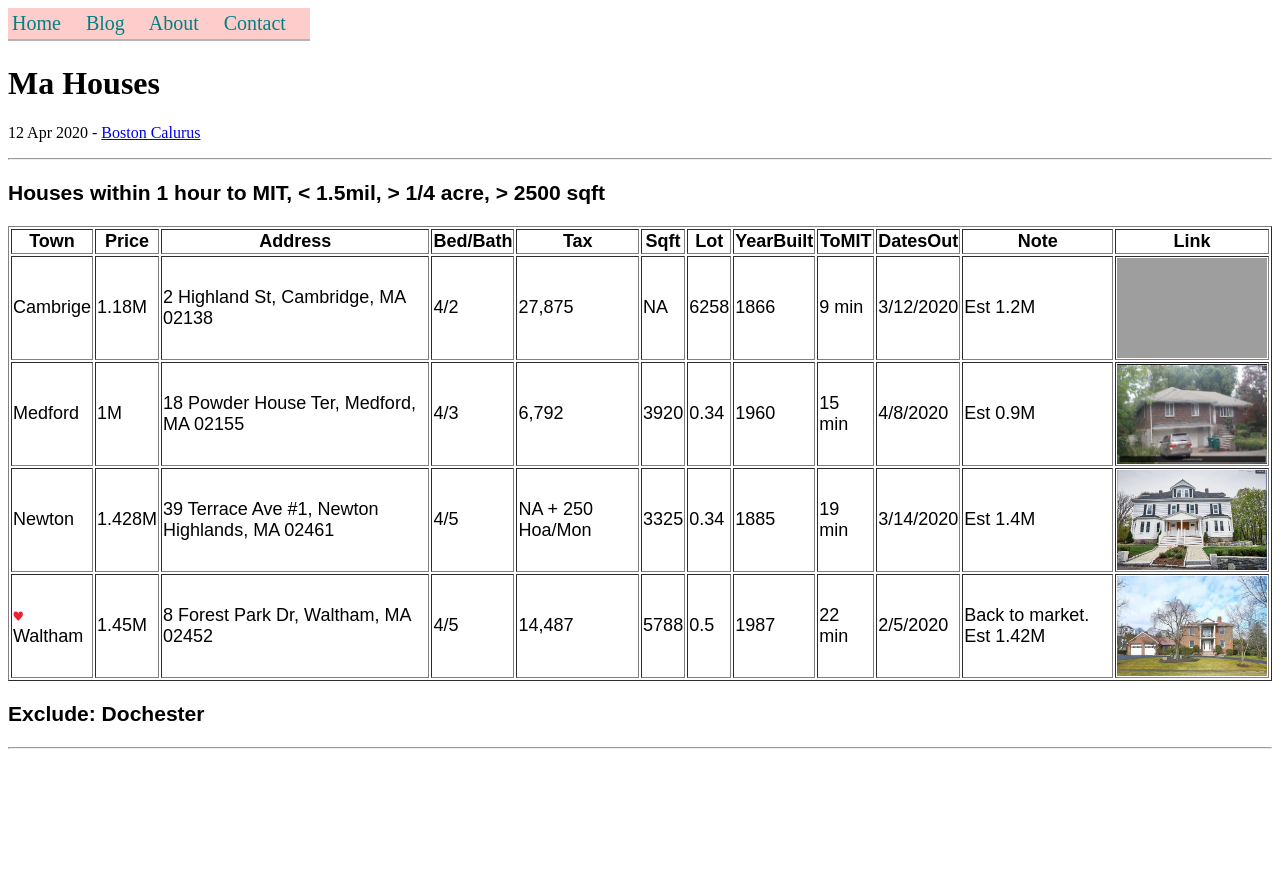
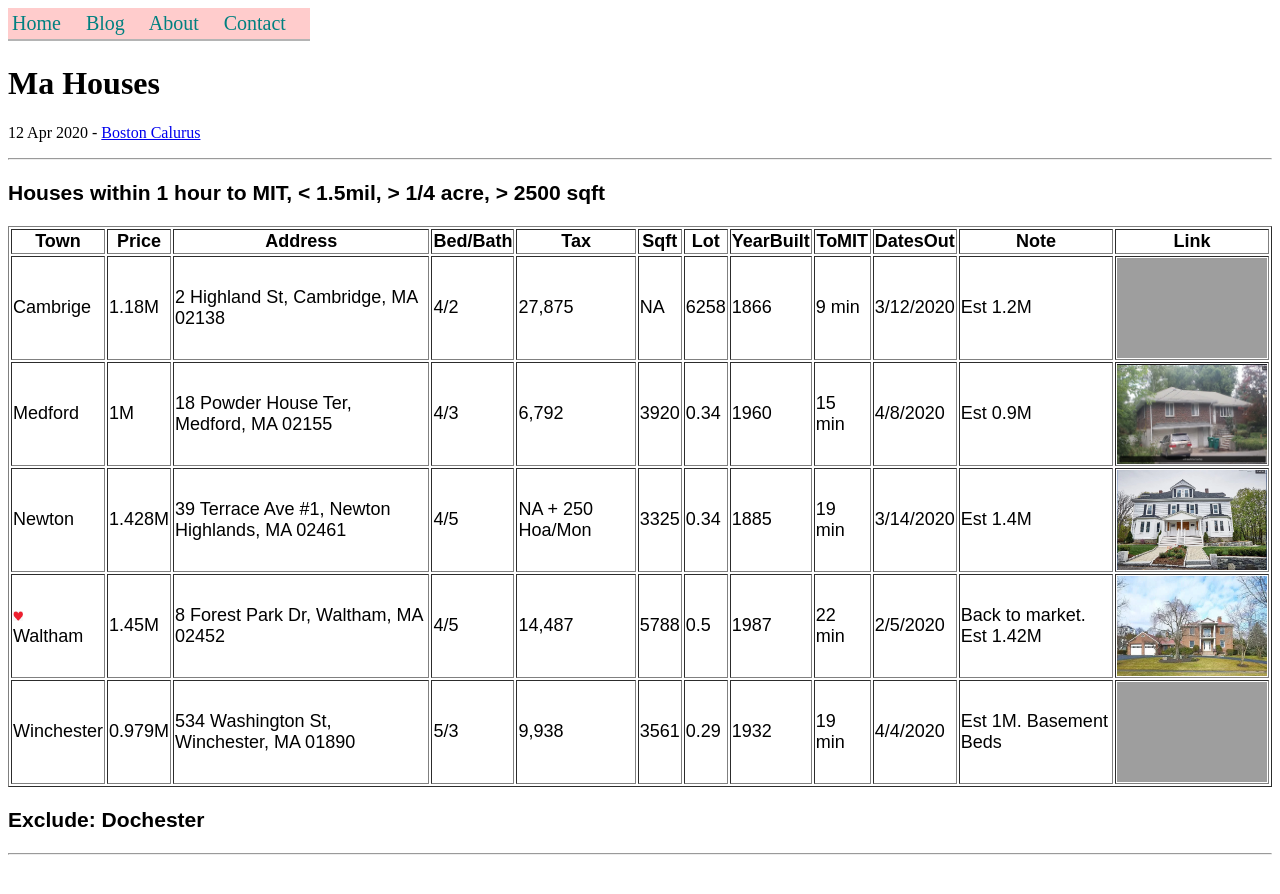
Before and after one commit to fianatec/fianatec.github.io, a Jekyll site: the page built from _posts/2020-04-12-MA-Houses.md, in a window 1280 px wide. Shown: the top 894 px of the page. Built offline with Jekyll 4.4.1, drawn with Linux system fonts in a browser that asks for light colours; grey boxes are pictures that could not be loaded.

Commit message:
Winchester

```diff
--- a/_posts/2020-04-12-MA-Houses.md
+++ b/_posts/2020-04-12-MA-Houses.md
@@ -65,7 +65,6 @@ author: boscal
 <td><a href="https://www.zillow.com/homedetails/39-Terrace-Ave-1-Newton-Highlands-MA-02461/2080548453_zpid/?" target="_blank"><img src="/assets/images/NewtonHighlands_39TerraceAve.png" width="150" height="100"></a></td>
 </tr>
 
-
 <tr>
 <td><img src="/assets/images/like.png" width="10" height="10"/><br>Waltham</td>
 <td>1.45M</td>
@@ -81,8 +80,20 @@ author: boscal
 <td><a href="https://www.zillow.com/homedetails/8-Forest-Park-Dr-Waltham-MA-02452/56540381_zpid/" target="_blank"><img src="/assets/images/Waltham_8ForestParkDr.png" width="150" height="100"></a></td>
 </tr>
 
-
-
+<tr>
+<td>Winchester</td>
+<td>0.979M</td>
+<td>534 Washington St, Winchester, MA 01890</td>
+<td>5/3</td>
+<td>9,938</td>
+<td>3561</td>
+<td>0.29</td>
+<td>1932</td>
+<td>19 min</td>
+<td>4/4/2020</td>
+<td>Est 1M. Basement Beds</td>
+<td><a href="https://www.zillow.com/homedetails/534-Washington-St-Winchester-MA-01890/56379003_zpid/" target="_blank"><img src="/assets/images/Winchester_534WashingtonSt.png" width="150" height="100"></a></td>
+</tr>
 
 </table>
 
```
Also changed, not shown: 1 other file.
